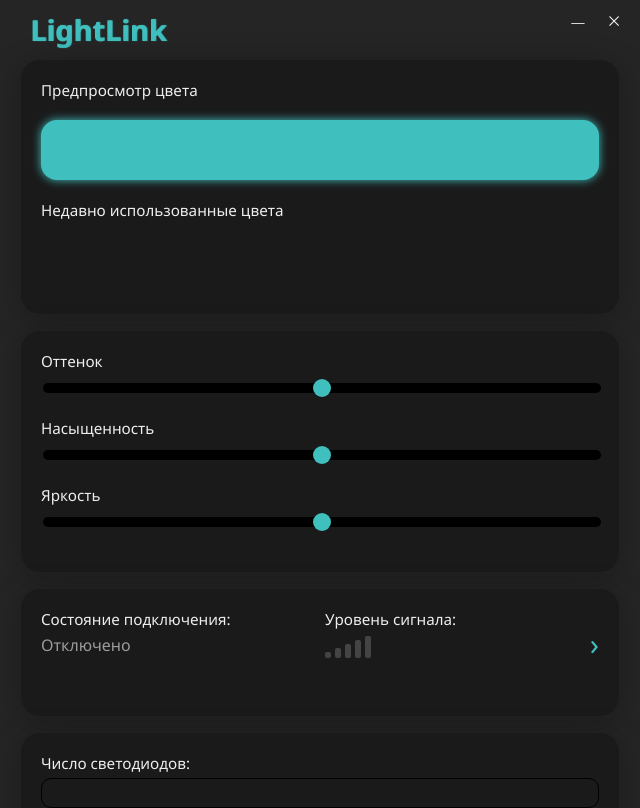
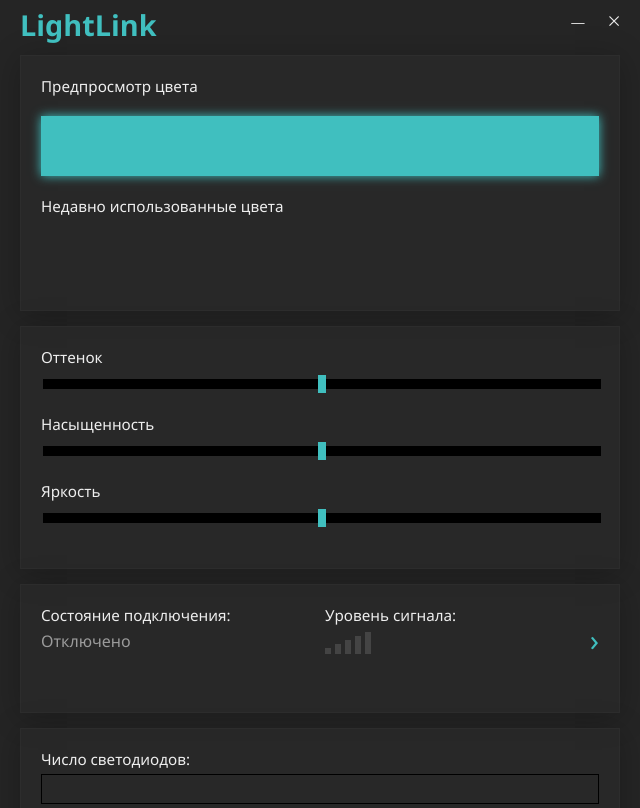
Before and after one commit to GlebVoropai/LightLink, an Electron app: page src/index.html in a window 640 px wide. Shown: the top 808 px of the page. Drawn offline with Linux system fonts and the light colour scheme; no server answers.

Commit message:
Made sticky header (toolbar) & boxy style of elements on the page

```diff
--- a/main.js
+++ b/main.js
@@ -62,7 +62,7 @@ app.whenReady().then(() => {
   if (startInTray) {
     win.setSkipTaskbar(true);
   }
-  // win.webContents.openDevTools();
+  win.webContents.openDevTools();
 
   win.loadFile(path.join(__dirname, 'src', 'index.html'));
   Menu.setApplicationMenu(null);
--- a/src/index.html
+++ b/src/index.html
@@ -6,13 +6,12 @@
   <link rel="stylesheet" href="style.css">
 </head>
 <body>
-  <h1 id="title">LightLink</h1>
-  <div class="drag-container">
-    <div class="drag-region"></div>
-  </div>
-  <div class="window-controls">
-    <button id="min-btn" title="Свернуть в трей">—</button>
-    <button id="close-btn" title="Закрыть">⨉</button>
+  <div class="header">
+    <h1 id="title">LightLink</h1>
+    <div class="window-controls">
+      <button id="min-btn" title="Свернуть в трей">—</button>
+      <button id="close-btn" title="Закрыть">⨉</button>
+    </div>
   </div>
 
   <div class="main-container">
--- a/src/renderer.js
+++ b/src/renderer.js
@@ -17,6 +17,7 @@ const connectionState = document.getElementById('connectionState');
 const rssiValue = document.getElementById('rssiValue');
 const uptimeEl = document.getElementById('uptime');
 const startInTrayCheckbox = document.getElementById('startInTray');
+const header = document.querySelector('.header');
 
 // Загрузка сохранённых параметров
 let currentH = store.get('h', 180);
@@ -176,6 +177,15 @@ function formatUptime(seconds) {
   return `${hrs.toString().padStart(2,'0')}:${mins.toString().padStart(2,'0')}:${secs.toString().padStart(2,'0')}`;
 }
 
+//Окраска тайтлбара при скролле
+window.addEventListener('scroll', () => {
+  if (window.scrollY > 0) {
+    header.classList.add('scrolled');
+  } else {
+    header.classList.remove('scrolled');
+  }
+});
+
 // Инициализация
 updatePreview();
 renderRecentColors();
--- a/src/style.css
+++ b/src/style.css
@@ -2,17 +2,16 @@
 body {
   font-family: 'Segoe UI', sans-serif;
   color: #eee;
-  background: rgb(14 14 14 / 90%);
-  border-radius: 20px;
+  background: #0e0e0ee6;
+  /* border-radius: 20px; */
   margin: 0;
-  padding: 0 20px 20px 20px;
+  padding: 55px 20px 20px 20px;
 }
 
-h1 {
+#title {
   font-size: 1.8em;
-  margin: 10px;
+  margin: 0;
   color: var(--accent-color);
-  text-shadow: var(--accent-color) 1px 0 1px;
 }
 
 /* === Контейнеры и группы === */
@@ -24,11 +23,26 @@ h1 {
   justify-content: center;
 }
 
+.header {
+  width: 100%;
+  position: fixed;
+  left: 0px;
+  top: 0;
+  box-sizing: border-box;
+  padding: 5px 20px;
+  -webkit-app-region: drag;
+  transition: 0.5s;
+}
+
+.header.scrolled {
+  background: #0e0e0e;
+}
+
 .group {
   box-sizing: border-box;
-  background: rgb(24 24 24 / 80%);
+  background: #292929bd;
   padding: 20px;
-  border-radius: 20px;
+  /* border-radius: 20px; */
   border: 1px solid rgba(77, 77, 77, 0.15);
   box-shadow: 0 4px 30px rgba(0, 0, 0, 0.247);
 }
@@ -66,7 +80,7 @@ label {
 input[type="range"] {
   width: 100%;
   height: 10px;
-  border-radius: 6px;
+  /* border-radius: 6px; */
   background: #000;
   outline: none;
   -webkit-appearance: none;
@@ -79,9 +93,9 @@ input[type="range"]:focus {
 input[type="range"]::-webkit-slider-thumb {
   -webkit-appearance: none;
   appearance: none;
-  width: 18px;
+  width: 8px;
   height: 18px;
-  border-radius: 50%;
+  /* border-radius: 50%; */
   background: var(--accent-color);
   cursor: pointer;
   transition: transform 0.3s;
@@ -101,7 +115,7 @@ input[type="number"] {
   color: #eee;
   background-color: transparent;
   border: 1px solid #000000;
-  border-radius: 10px;
+  /* border-radius: 10px; */
   outline: none;
   transition: 0.3s;
 }
@@ -142,7 +156,7 @@ input[type="number"] {
   width: 28px;
   height: 28px;
   border: 1px solid transparent;
-  border-radius: 4px;
+  /* border-radius: 4px; */
   color: #eee;
   cursor: pointer;
   transition: 0.3s;
@@ -214,7 +228,7 @@ input[type="number"] {
 #preview {
   width: 100%;
   height: 60px;
-  border-radius: 16px;
+  /* border-radius: 16px; */
   margin: 20px 0;
   background: var(--accent-color);
   box-shadow: 0px 0px 10px 0px var(--accent-color);
@@ -229,7 +243,7 @@ input[type="number"] {
 .swatch {
   width: 32px;
   height: 32px;
-  border-radius: 12px;
+  /* border-radius: 12px; */
   cursor: pointer;
   transition: 0.3s;
 }
@@ -251,27 +265,16 @@ input[type="number"] {
 
 ::-webkit-scrollbar-track {
   background: #292929;
-  border-radius: 4px;
+  /* border-radius: 4px; */
 }
 
 ::-webkit-scrollbar-thumb {
   background: var(--accent-color);
-  border-radius: 4px;
+  /* border-radius: 4px; */
 }
 
 ::-webkit-scrollbar-thumb:hover {
   cursor: pointer;
-}
-
-/* === Drag-панель === */
-.drag-region {
-  position: absolute;
-  top: 0;
-  left: 0;
-  width: 100%;
-  height: 60px;
-  -webkit-app-region: drag;
-  background: transparent;
 }
 
 /* === Иконка WI-FI === */
@@ -285,7 +288,7 @@ input[type="number"] {
 .wifi-icon .bar {
   width: 6px;
   background: #444;          /* неактивный цвет */
-  border-radius: 2px;
+  /* border-radius: 2px; */
   transition: 0.3s;
 }
 
```
